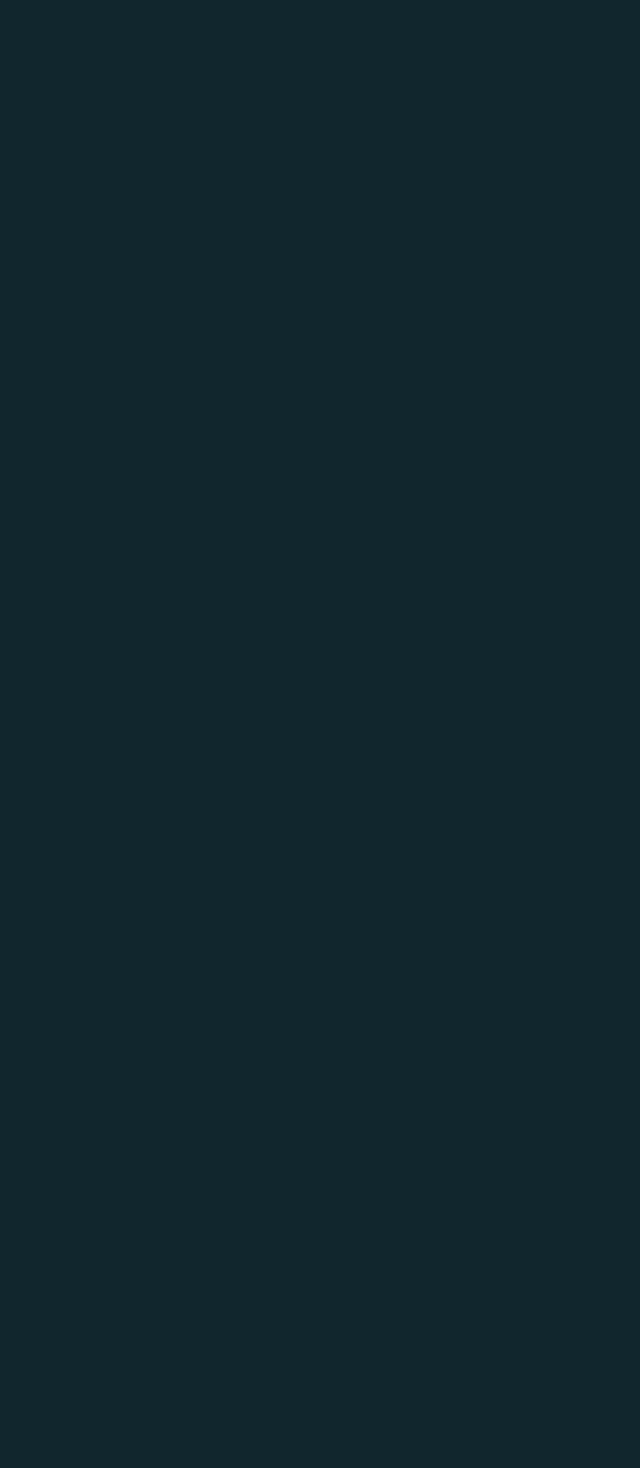
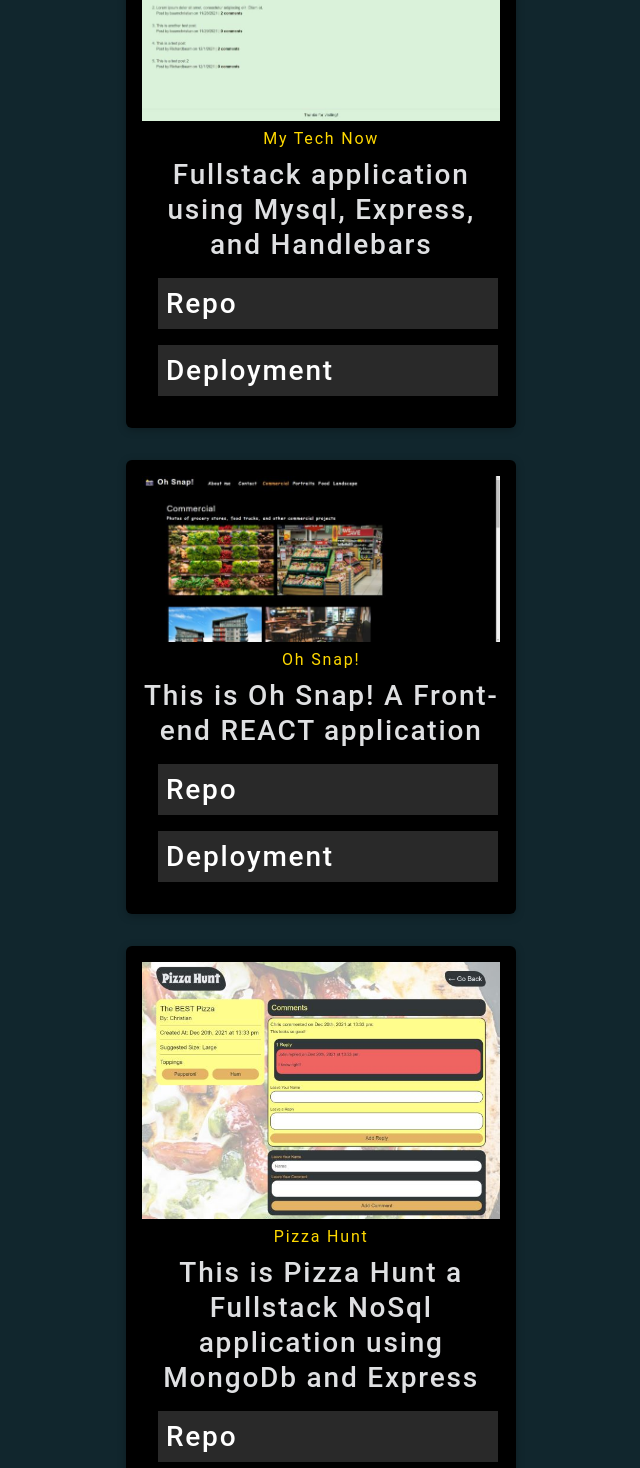
Before and after one commit to beamchristian/beamchristian.github.io, a React (Create React App) app in the folder client/: page /portfolio in a window 1280 px wide. Shown: the part 562-2030 px from the top of the page, without its empty margins (270-910 px from the left). Before the commit the page ends 800 px from the top, so only its background shows below. Built offline with nearby package versions, Linux system fonts and the light colour scheme.

Commit message:
projects array

```diff
--- a/client/src/pages/Portfolio.js
+++ b/client/src/pages/Portfolio.js
@@ -2,6 +2,10 @@ import React from 'react';
 
 import ProjectsList from '../components/ProjectsList';
 import Img from '../assets/small/portfolio/deep-thoughts.jpg';
+import Img2 from '../assets/small/portfolio/my-tech-now.jpg';
+import Img3 from '../assets/small/portfolio/oh-snap.jpg';
+import Img4 from '../assets/small/portfolio/pizza-hunt.jpg';
+import Img5 from '../assets/small/portfolio/space-explorer.jpg';
 
 const Portfolio = () => {
   const PROJECTS = [
@@ -13,6 +17,41 @@ const Portfolio = () => {
       repo: 'https://github.com/beamchristian/deep-thoughts',
       deployment: 'https://intense-tor-55161.herokuapp.com/',
     },
+    {
+      id: 'p2',
+      name: 'My Tech Now',
+      description: 'Fullstack application using Mysql, Express, and Handlebars',
+      image: Img2,
+      repo: 'https://github.com/beamchristian/my-tech-now',
+      deployment: 'https://murmuring-ocean-30648.herokuapp.com/',
+    },
+    {
+      id: 'p3',
+      name: 'Oh Snap!',
+      description: 'This is Oh Snap! A Front-end REACT application',
+      image: Img3,
+      repo: 'https://github.com/beamchristian/photo-port',
+      deployment: 'https://beamchristian.github.io/photo-port/',
+    },
+    {
+      id: 'p4',
+      name: 'Pizza Hunt',
+      description:
+        'This is Pizza Hunt a Fullstack NoSql application using MongoDb and Express',
+      image: Img4,
+      repo: 'https://github.com/beamchristian/pizza-hunt',
+      deployment:
+        'https://fathomless-tundra-41161.herokuapp.com/pizza?id=61c08619c9977ab180dd69e1',
+    },
+    {
+      id: 'p5',
+      name: 'Space Explorer',
+      description:
+        'This is Space Explorer a Front end application using HTML, CSS, and JAVASCRIPT',
+      image: Img5,
+      repo: 'https://github.com/jamwil1226/space-explorer',
+      deployment: 'https://jamwil1226.github.io/space-explorer/',
+    },
   ];
 
   return <ProjectsList items={PROJECTS} />;
```
Also changed, not shown: client/src/components/ProjectsList/index.js (+0 -36 lines), client/src/assets/small/resume/0.jpg (deleted).
